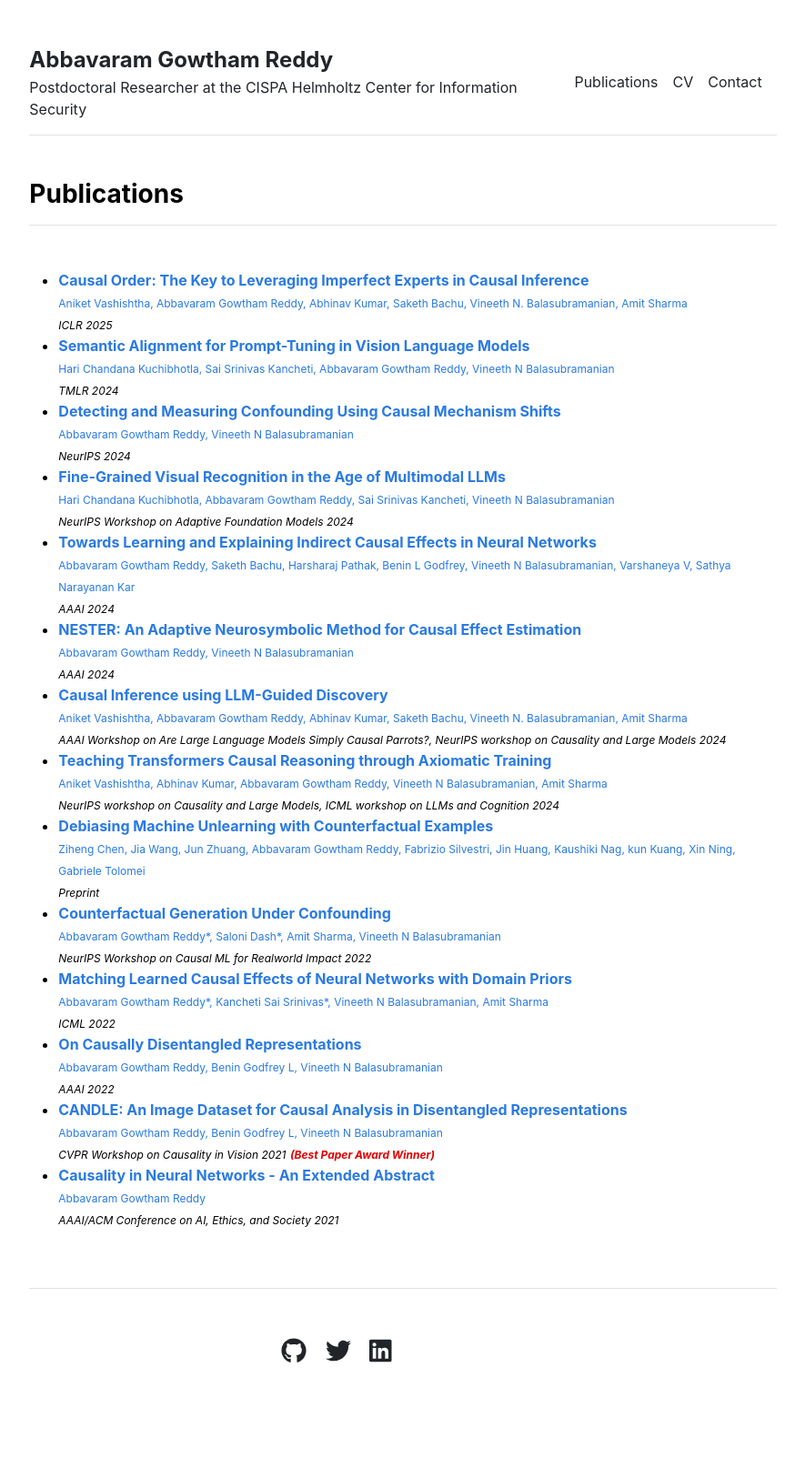
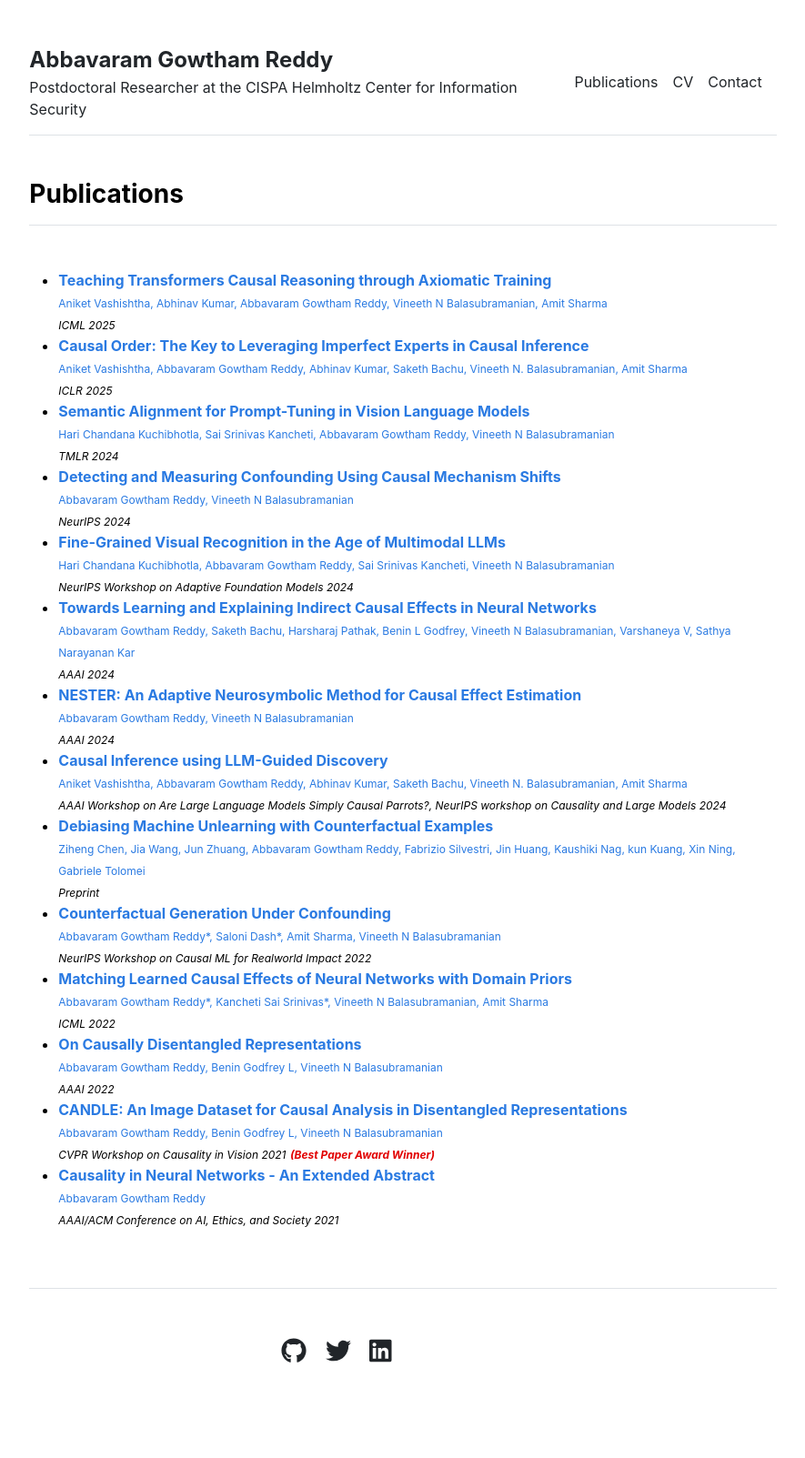
Before and after one commit to gautam0707/gautam0707.github.io, a Jekyll site: the page built from publications.md, in a window 1280 px wide. Shown: the whole page at 91% size, without its empty margins (197-1082 px from the left). Built offline with Jekyll 4.4.1, drawn with Linux system fonts in a browser that asks for light colours; a style sheet for code colours, icons or effects is not loaded.

Commit message:
Update publications.yml

```diff
--- a/_data/publications.yml
+++ b/_data/publications.yml
@@ -1,4 +1,9 @@
 index:
+- {venue: 'ICML',
+  year: '2025',
+  authors: "Aniket Vashishtha, Abhinav Kumar, Abbavaram Gowtham Reddy, Vineeth N Balasubramanian, Amit Sharma",
+  title: 'Teaching Transformers Causal Reasoning through Axiomatic Training',
+  url: 'https://arxiv.org/pdf/2407.07612'}
 - {venue: 'ICLR',
   year: '2025',
   authors: "Aniket Vashishtha, Abbavaram Gowtham Reddy, Abhinav Kumar, Saketh Bachu, Vineeth N. Balasubramanian, Amit Sharma",
@@ -34,11 +39,6 @@ index:
  authors: "Aniket Vashishtha, Abbavaram Gowtham Reddy, Abhinav Kumar, Saketh Bachu, Vineeth N. Balasubramanian, Amit Sharma",
  title: 'Causal Inference using LLM-Guided Discovery',
  url: 'https://openreview.net/forum?id=4B296hrTIS&referrer=%5BAuthor%20Console%5D(%2Fgroup%3Fid%3DAAAI.org%2F2024%2FWorkshop%2FLLM-CP%2FAuthors%23your-submissions'}
-- {venue: 'NeurIPS workshop on Causality and Large Models, ICML workshop on LLMs and Cognition',
-  year: '2024',
-  authors: "Aniket Vashishtha, Abhinav Kumar, Abbavaram Gowtham Reddy, Vineeth N Balasubramanian, Amit Sharma",
-  title: 'Teaching Transformers Causal Reasoning through Axiomatic Training',
-  url: 'https://arxiv.org/pdf/2407.07612'}
 - {venue: 'Preprint',
   year: '',
   authors: "Ziheng Chen, Jia Wang, Jun Zhuang, Abbavaram Gowtham Reddy, Fabrizio Silvestri, Jin Huang, Kaushiki Nag, kun Kuang, Xin Ning, Gabriele Tolomei",
```
